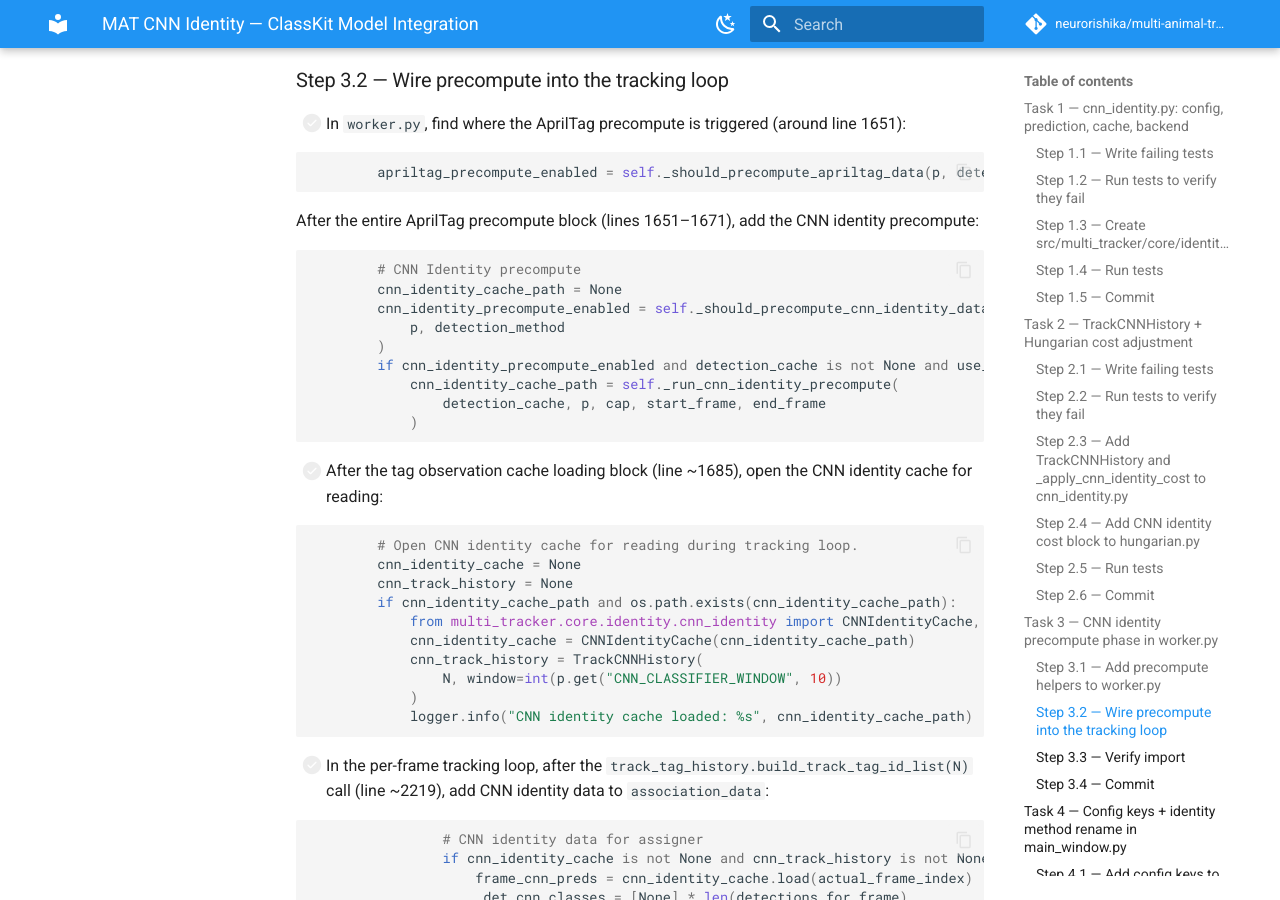
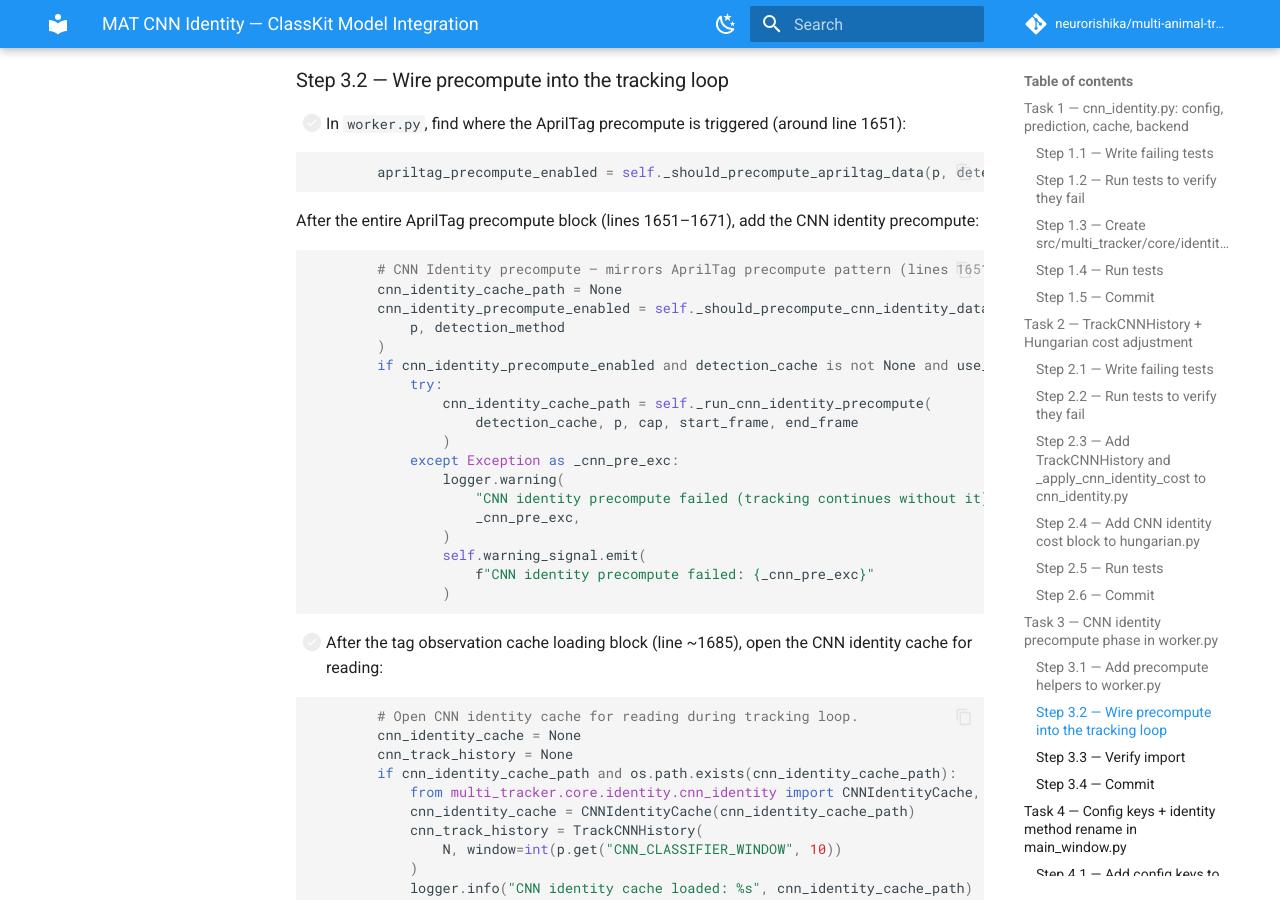
Before and after one commit to neurorishika/multi-animal-tracker, an MkDocs documentation site: the page built from docs/superpowers/plans/2026-03-21-mat-cnn-identity.md, in a window 1280 px wide and 900 px high, scrolled down 21897 px. Built offline with MkDocs 1.6.1 and Material for MkDocs 9.7.7, drawn with Linux system fonts in a browser that asks for light colours; comment, search, counter and statistics services are not loaded; the version menu is left out.

Commit message:
docs: wrap CNN identity precompute call in try/except to be non-fatal
Co-Authored-By: Claude Opus 4.6 (1M context) <noreply@anthropic.com>

````diff
--- a/docs/superpowers/plans/2026-03-21-mat-cnn-identity.md
+++ b/docs/superpowers/plans/2026-03-21-mat-cnn-identity.md
@@ -1069,15 +1069,24 @@ No unit tests for the worker precompute phase (consistent with the AprilTag prec
 After the entire AprilTag precompute block (lines 1651–1671), add the CNN identity precompute:
 
 ```python
-        # CNN Identity precompute
+        # CNN Identity precompute — mirrors AprilTag precompute pattern (lines 1651-1671)
         cnn_identity_cache_path = None
         cnn_identity_precompute_enabled = self._should_precompute_cnn_identity_data(
             p, detection_method
         )
         if cnn_identity_precompute_enabled and detection_cache is not None and use_cached_detections:
-            cnn_identity_cache_path = self._run_cnn_identity_precompute(
-                detection_cache, p, cap, start_frame, end_frame
-            )
+            try:
+                cnn_identity_cache_path = self._run_cnn_identity_precompute(
+                    detection_cache, p, cap, start_frame, end_frame
+                )
+            except Exception as _cnn_pre_exc:
+                logger.warning(
+                    "CNN identity precompute failed (tracking continues without it): %s",
+                    _cnn_pre_exc,
+                )
+                self.warning_signal.emit(
+                    f"CNN identity precompute failed: {_cnn_pre_exc}"
+                )
 ```
 
 - [ ] After the tag observation cache loading block (line ~1685), open the CNN identity cache for reading:
````
